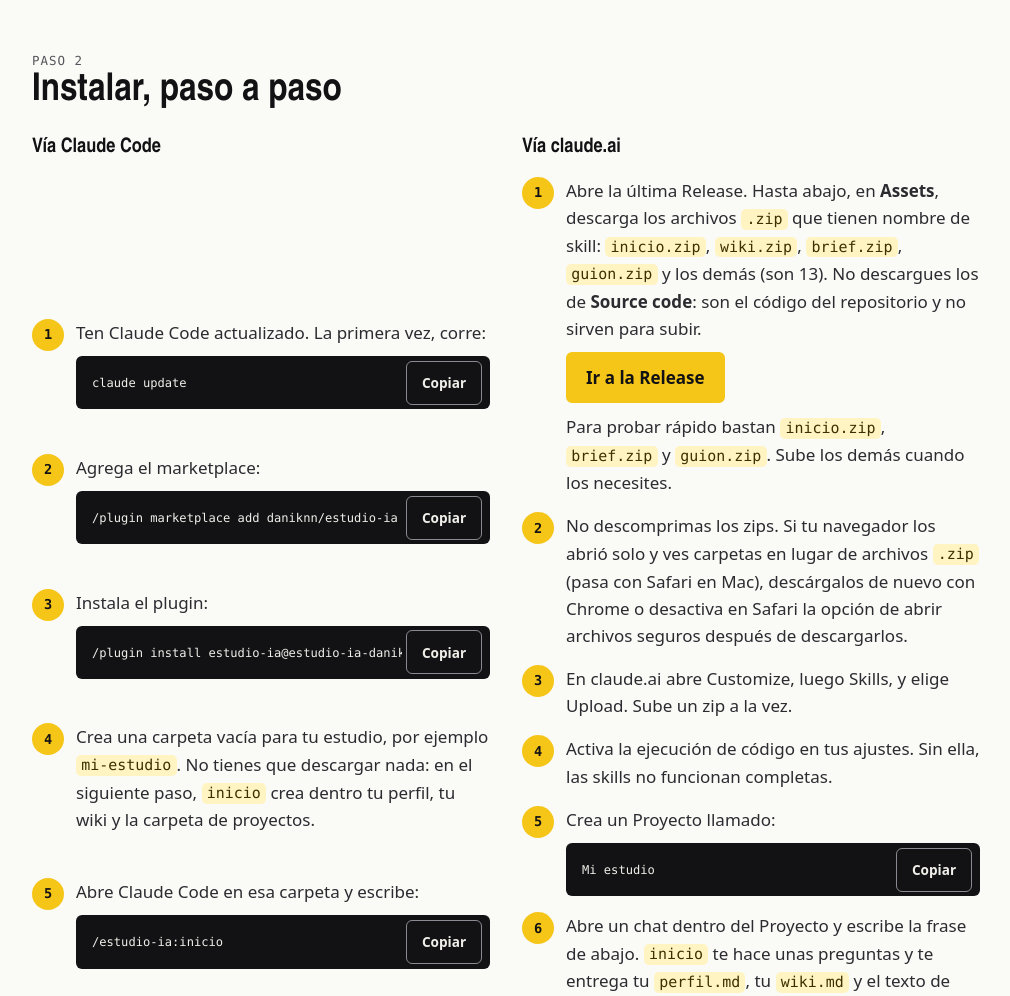
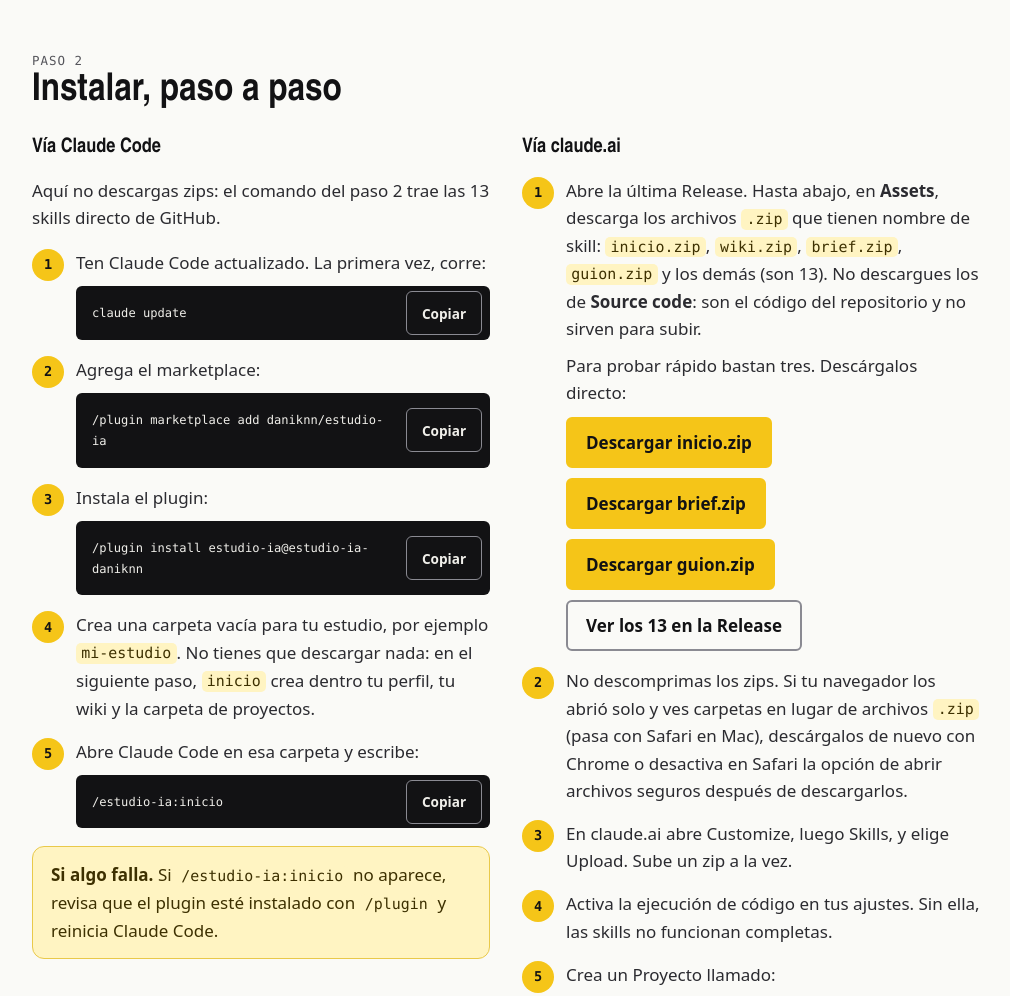
Before and after one commit to daniknn/estudio-ia, a plain HTML site: page guia/index.html in a window 1280 px wide. Shown: the part 1580-2576 px from the top of the page, without its empty margins (134-1144 px from the left). Drawn offline with Linux system fonts and the light colour scheme.

Commit message:
docs(guia): descarga directa de zips y aclaración de que Claude Code no usa zips
También quita el hueco antes del paso 1 y evita que los comandos se corten.

Co-Authored-By: Claude Opus 5.5 <noreply@anthropic.com>

```diff
--- a/guia/index.html
+++ b/guia/index.html
@@ -113,10 +113,10 @@ ol.steps > li::before { content: counter(st); font-family: var(--f-mono); font-s
 ol.steps .body { display: grid; gap: 10px; min-width: 0; }
 
 .install { display: grid; gap: 40px; }
-.install > div { display: grid; gap: 18px; min-width: 0; }
+.install > div { display: grid; gap: 18px; min-width: 0; align-content: start; }
 
 .cmd { background: var(--code-bg); color: var(--code-fg); border-radius: var(--r-sm); min-width: 0; display: grid; grid-template-columns: minmax(0, 1fr) auto; align-items: center; gap: 4px; padding: 4px 8px 4px 0; }
-.cmd pre { margin: 0; padding: 12px 8px 12px 16px; overflow-x: auto; font-family: var(--f-mono); font-size: 0.86rem; line-height: 1.55; min-width: 0; }
+.cmd pre { margin: 0; padding: 12px 8px 12px 16px; overflow-x: auto; white-space: pre-wrap; overflow-wrap: anywhere; font-family: var(--f-mono); font-size: 0.86rem; line-height: 1.55; min-width: 0; }
 .cmd pre:focus-visible { box-shadow: inset 0 0 0 3px #F5C518; }
 .copy { min-height: 44px; min-width: 76px; border: 1px solid #8A8A92; background: transparent; color: var(--code-fg); border-radius: var(--r-sm); font: 600 0.85rem var(--f-body); cursor: pointer; }
 .copy:hover { background: rgba(255,255,255,0.1); }
@@ -231,6 +231,7 @@ footer p { color: var(--fg); }
     <div class="install">
       <div id="instalar-code">
         <h3>Vía Claude Code</h3>
+        <p>Aquí no descargas zips: el comando del paso 2 trae las 13 skills directo de GitHub.</p>
         <ol class="steps">
           <li><div class="body">
             <p>Ten Claude Code actualizado. La primera vez, corre:</p>
@@ -260,8 +261,9 @@ footer p { color: var(--fg); }
         <ol class="steps">
           <li><div class="body">
             <p>Abre la última Release. Hasta abajo, en <b>Assets</b>, descarga los archivos <code>.zip</code> que tienen nombre de skill: <code>inicio.zip</code>, <code>wiki.zip</code>, <code>brief.zip</code>, <code>guion.zip</code> y los demás (son 13). No descargues los de <b>Source code</b>: son el código del repositorio y no sirven para subir.</p>
-            <div class="row"><a class="btn" href="https://github.com/daniknn/estudio-ia/releases/latest">Ir a la Release</a></div>
-            <p>Para probar rápido bastan <code>inicio.zip</code>, <code>brief.zip</code> y <code>guion.zip</code>. Sube los demás cuando los necesites.</p>
+            <p>Para probar rápido bastan tres. Descárgalos directo:</p>
+            <div class="row"><a class="btn" href="https://github.com/daniknn/estudio-ia/releases/latest/download/inicio.zip">Descargar inicio.zip</a><a class="btn" href="https://github.com/daniknn/estudio-ia/releases/latest/download/brief.zip">Descargar brief.zip</a><a class="btn" href="https://github.com/daniknn/estudio-ia/releases/latest/download/guion.zip">Descargar guion.zip</a></div>
+            <div class="row"><a class="btn ghost" href="https://github.com/daniknn/estudio-ia/releases/latest">Ver los 13 en la Release</a></div>
           </div></li>
           <li><div class="body">
             <p>No descomprimas los zips. Si tu navegador los abrió solo y ves carpetas en lugar de archivos <code>.zip</code> (pasa con Safari en Mac), descárgalos de nuevo con Chrome o desactiva en Safari la opción de abrir archivos seguros después de descargarlos.</p>
```
Also changed, not shown: 1 other file.
